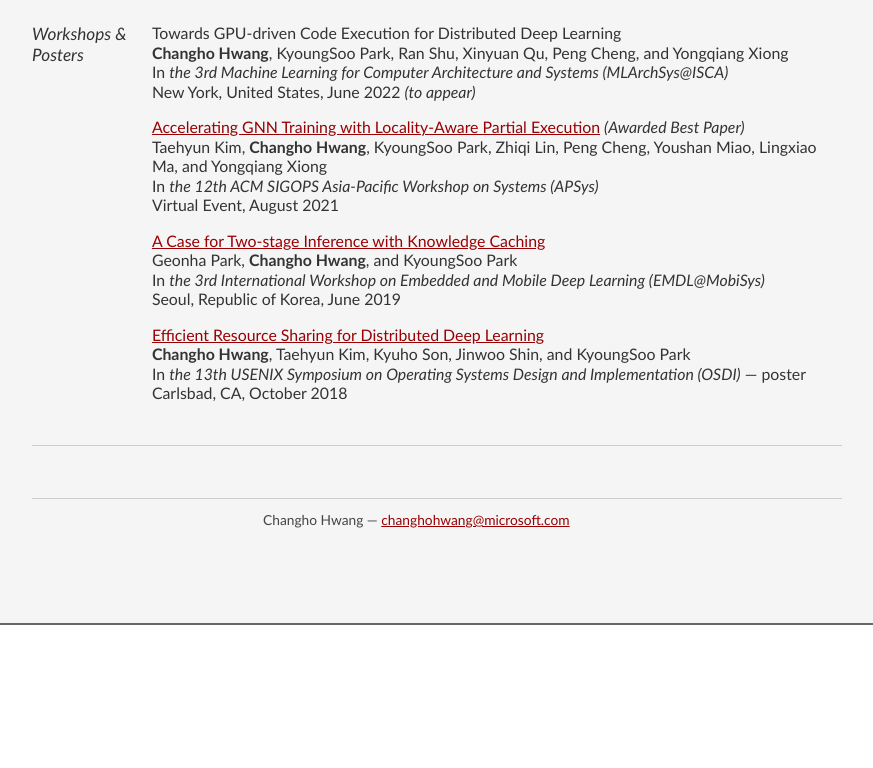
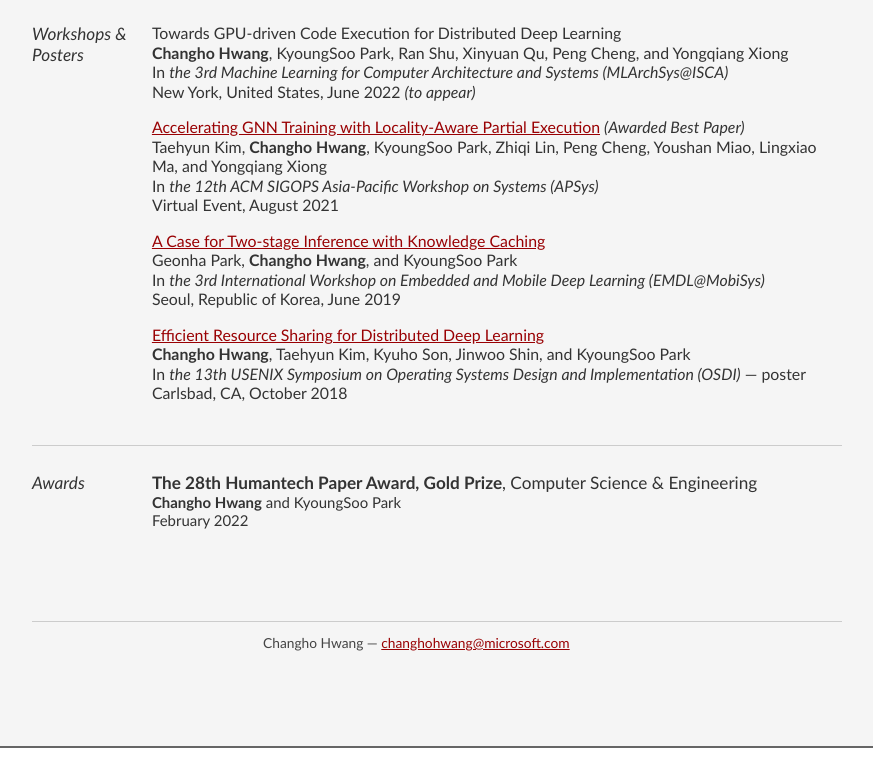
Before and after one commit to chhwang/chhwang.github.io, a plain HTML site: page index.html in a window 1280 px wide. Shown: the part 1288-2056 px from the top of the page, without its empty margins (203-1076 px from the left). Before the commit the page ends 1933 px from the top, so only its background shows below. Drawn offline with Linux system fonts and the light colour scheme.

Commit message:
Update index.html

```diff
--- a/index.html
+++ b/index.html
@@ -168,6 +168,20 @@
 </div><!--// .yui-gf -->
 
 
+<div class="yui-gf last">
+	<div class="yui-u first">
+	    <h2>Awards</h2>
+	</div>
+	<div class="yui-u">
+	    <div class="job last">
+		<h2><strong>The 28th Humantech Paper Award, Gold Prize</strong>, Computer Science &amp; Engineering</h2>
+		<h4><strong>Changho Hwang</strong> and KyoungSoo Park<h4>
+		<h4>February 2022</h4>
+	    </div>
+	</div>
+</div><!--// .yui-gf -->
+
+
                 </div><!--// .yui-b -->
             </div><!--// yui-main -->
         </div><!--// bd -->
```
